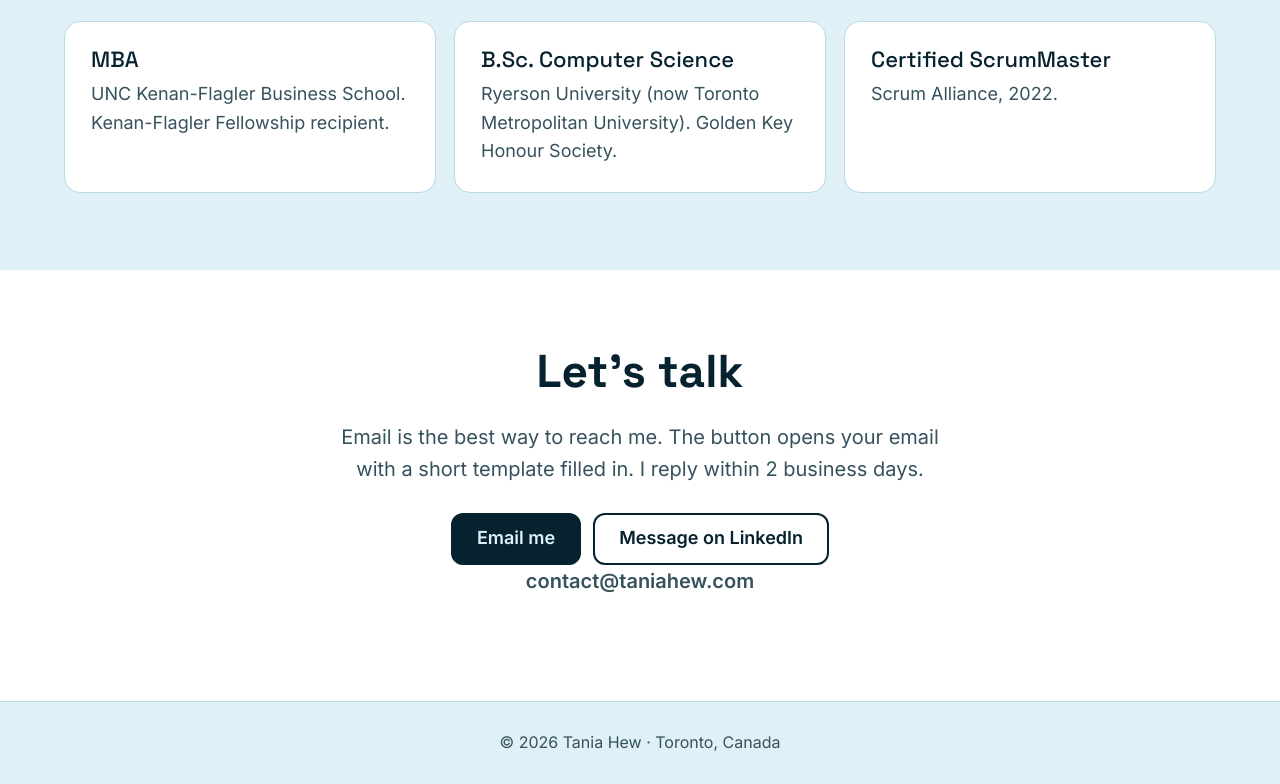
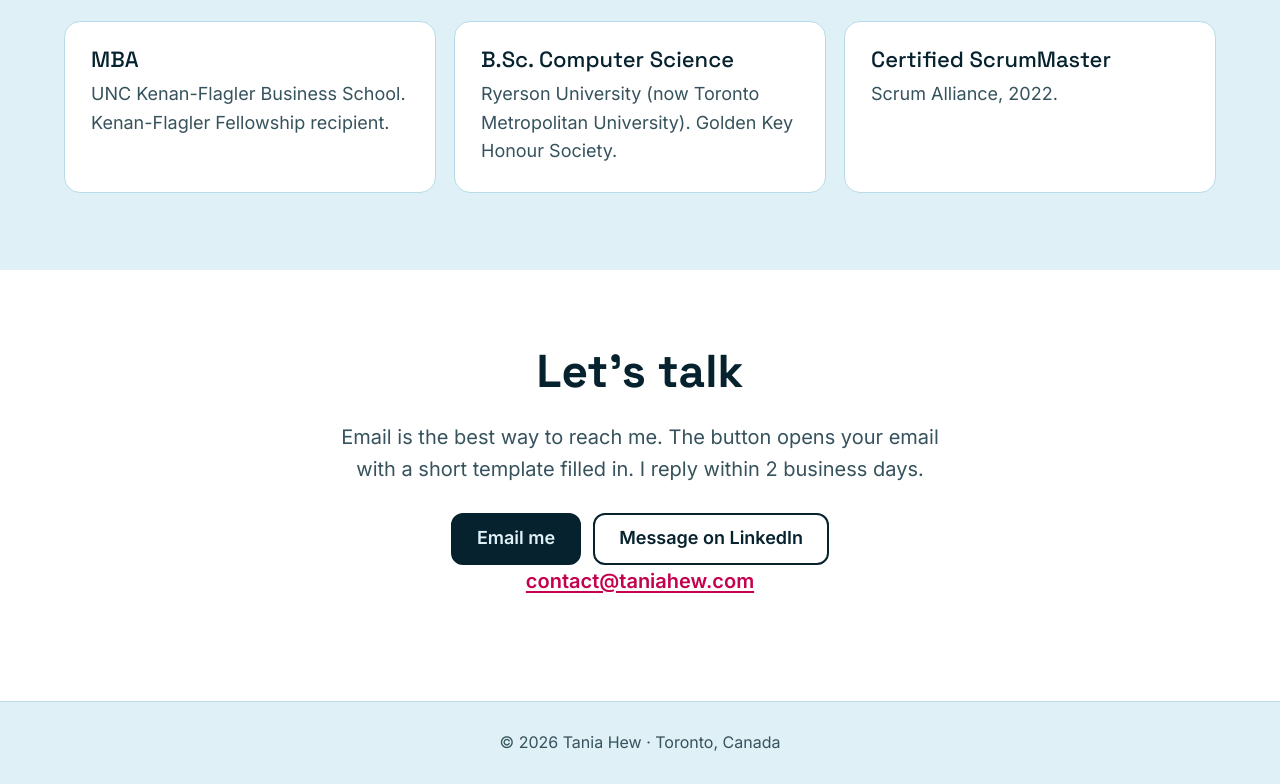
Before and after one commit to tibs4eva/taniahew.com, a plain HTML site: page index.html in a window 1280 px wide. Shown: the part 5245-6029 px from the top of the page. Drawn offline with Linux system fonts and the light colour scheme.

Commit message:
Make email address clickable
Co-Authored-By: Claude Opus 5.5 <noreply@anthropic.com>
Claude-Session: https://claude.ai/code/session_011B8QfxBPNGFowycviVhJMJ

```diff
--- a/index.html
+++ b/index.html
@@ -259,7 +259,7 @@ footer{padding:28px max(5vw,18px);text-align:center;color:var(--soft);font-size:
       <a class="btn main" id="mailbtn" href="#contact">Email me</a>
       <a class="btn" href="https://www.linkedin.com/in/taniahew">Message on LinkedIn</a>
     </div>
-    <p class="mail" id="mailtext"></p>
+    <p class="mail"><a id="mailtext" href="#contact"></a></p>
   </div>
 </section>
 
@@ -282,7 +282,7 @@ const m=['contact','taniahew.com'].join('@');
 const TAG='[taniahew.com enquiry]';
 const mb=document.getElementById('mailbtn');
 mb.href='mailto:'+m+'?subject='+encodeURIComponent(TAG+' Role or project')+'&body='+encodeURIComponent('Hi Tania,\n\nName:\nCompany:\nFull-time role or contract:\nA few lines about it:\n\n');
-document.getElementById('mailtext').textContent=m;
+const mt=document.getElementById('mailtext');mt.textContent=m;mt.href=mb.href;
 for(const e of document.querySelectorAll('.tagtxt'))e.textContent=TAG;
 document.getElementById('yr').textContent=new Date().getFullYear();
 
```
